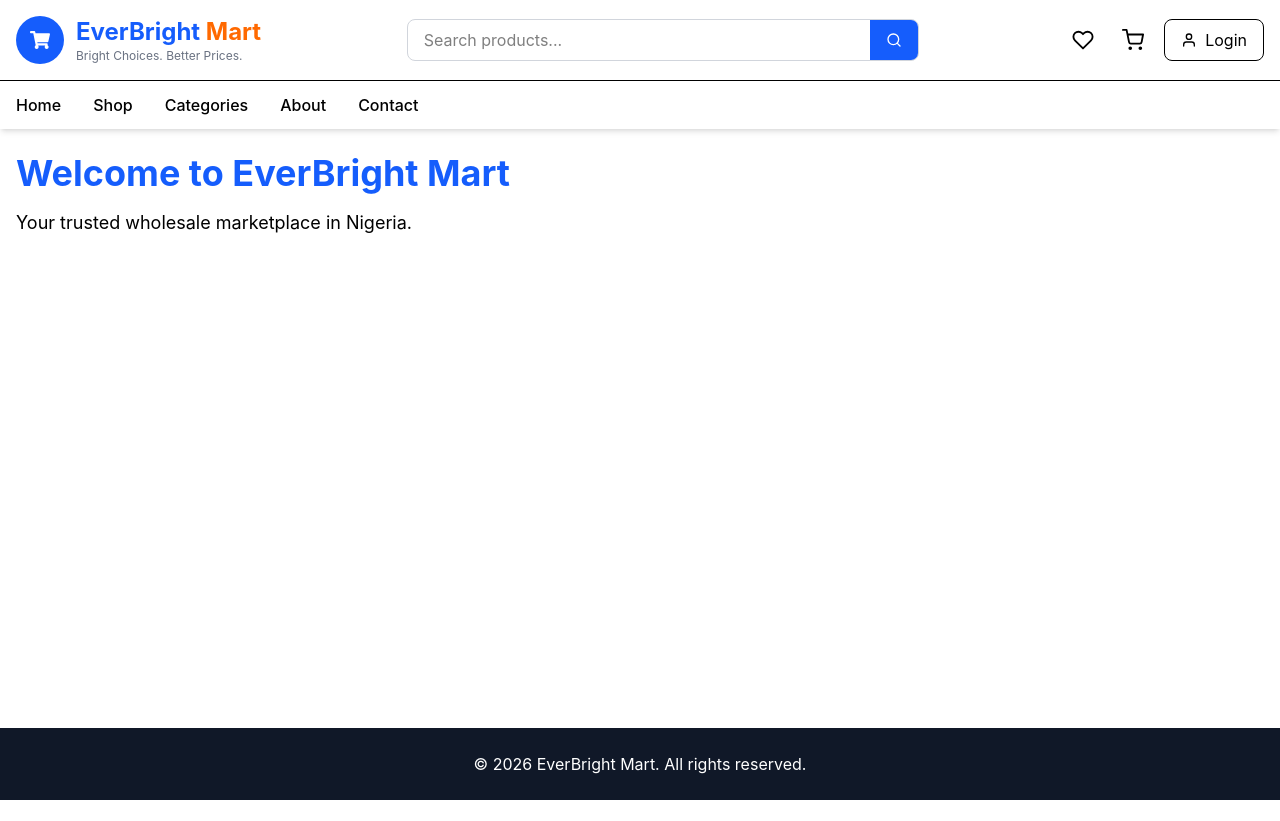
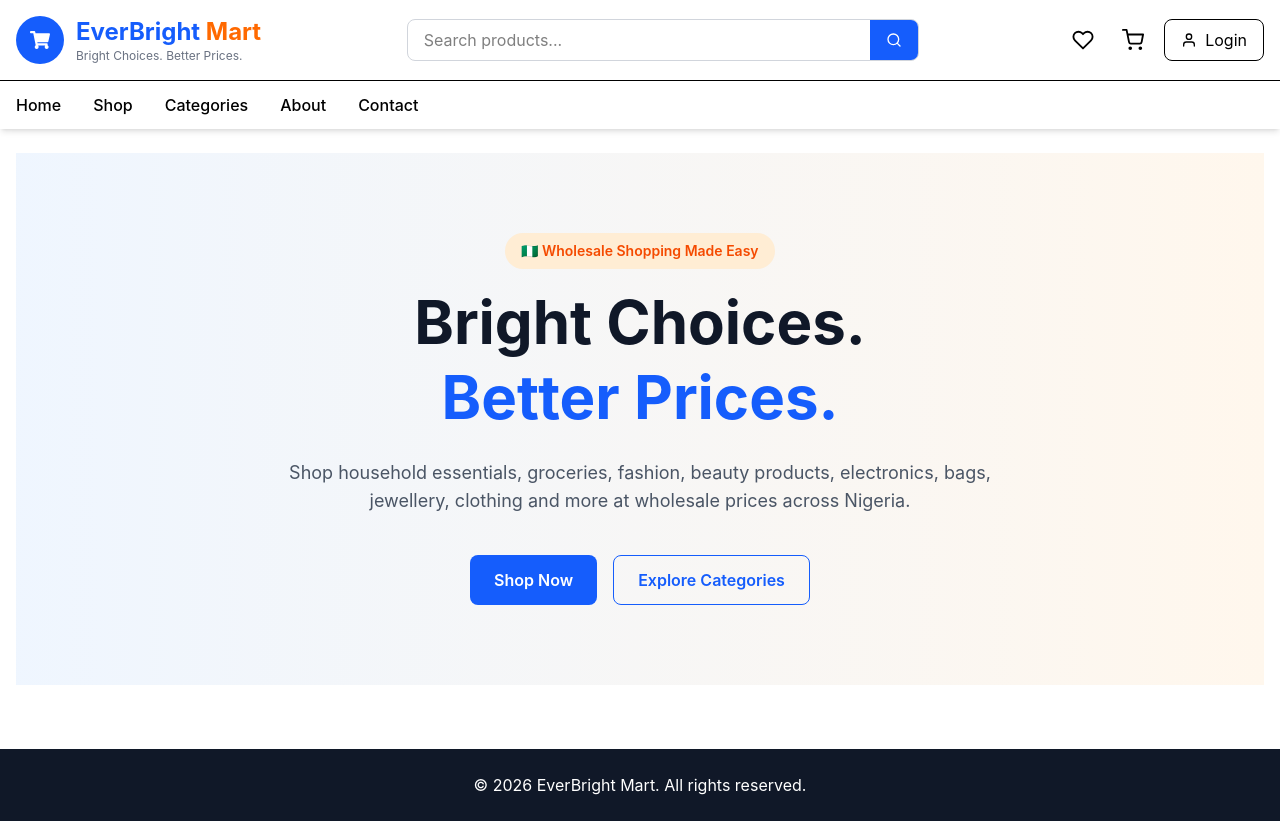
Before and after one commit to Bukolaeg/everbright-mart, a React (Vite) app: page / in a window 1280 px wide. Before the commit the page ends 800 px from the top, so only its background shows below. Built offline with nearby package versions, Linux system fonts and the light colour scheme.

Commit message:
feat: implement homepage hero section

```diff
--- a/src/components/home/Hero.tsx
+++ b/src/components/home/Hero.tsx
@@ -0,0 +1,31 @@
+import Button from "../ui/Button";
+
+export default function Hero() {
+  return (
+    <section className="bg-gradient-to-r from-blue-50 to-orange-50 py-20">
+      <div className="mx-auto flex max-w-7xl flex-col items-center px-6 text-center">
+        <span className="mb-4 rounded-full bg-orange-100 px-4 py-2 text-sm font-semibold text-orange-600">
+          🇳🇬 Wholesale Shopping Made Easy
+        </span>
+
+        <h1 className="max-w-4xl text-5xl font-bold leading-tight text-gray-900 md:text-6xl">
+          Bright Choices.
+          <span className="block text-blue-600">
+            Better Prices.
+          </span>
+        </h1>
+
+        <p className="mt-6 max-w-3xl text-lg text-gray-600">
+          Shop household essentials, groceries, fashion, beauty products,
+          electronics, bags, jewellery, clothing and more at wholesale prices
+          across Nigeria.
+        </p>
+
+        <div className="mt-10 flex flex-wrap justify-center gap-4">
+          <Button>Shop Now</Button>
+          <Button variant="outline">Explore Categories</Button>
+        </div>
+      </div>
+    </section>
+  );
+}
--- a/src/features/home/HomePage.tsx
+++ b/src/features/home/HomePage.tsx
@@ -1,13 +1,5 @@
+import Hero from "../../components/home/Hero";
+
 export default function HomePage() {
-  return (
-    <div>
-      <h1 className="text-4xl font-bold text-blue-600">
-        Welcome to EverBright Mart
-      </h1>
-
-      <p className="mt-4 text-lg">
-        Your trusted wholesale marketplace in Nigeria.
-      </p>
-    </div>
-  );
+  return <Hero />;
 }
```
